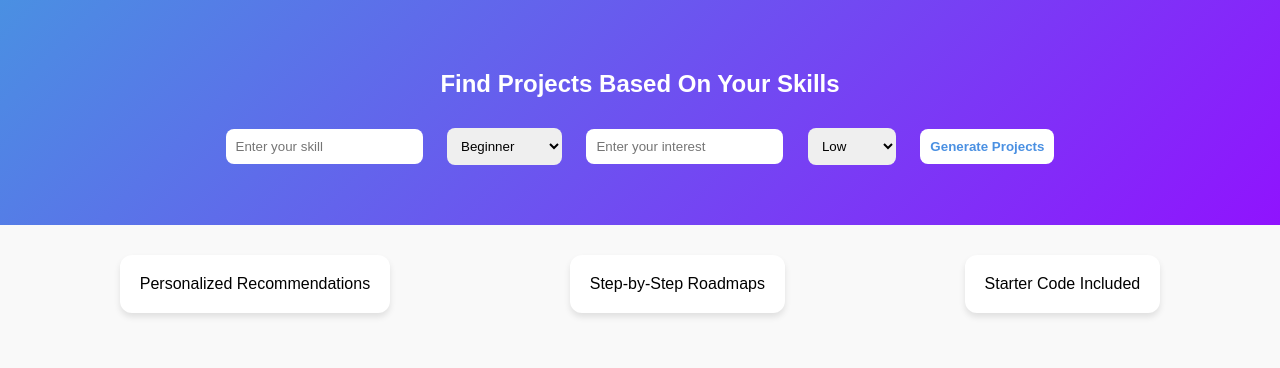
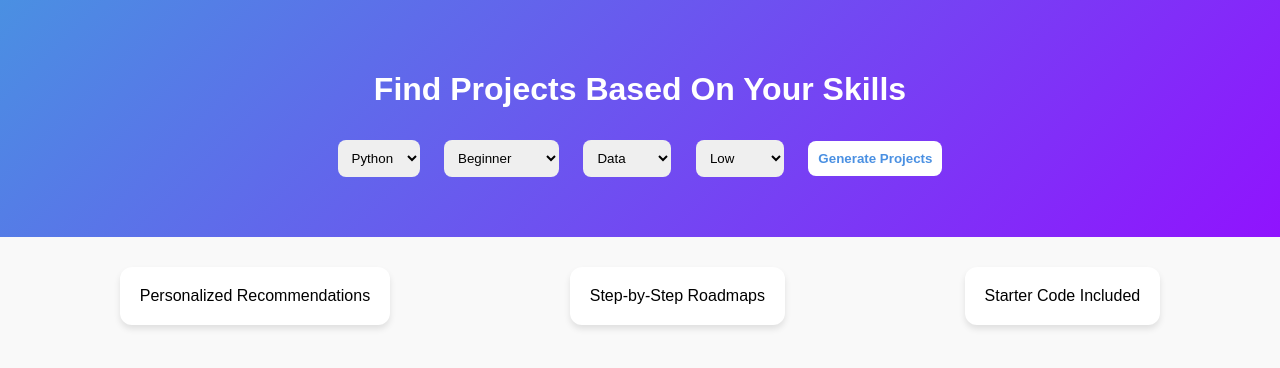
Before and after one commit to CarsenGafford2/DevPath, a Flask app: page / in a window 1280 px wide. Shown: the top 368 px of the page. Run offline with Flask 2, Linux system fonts and the light colour scheme.

Commit message:
Update index.html

```diff
--- a/templates/index.html
+++ b/templates/index.html
@@ -1,44 +1,57 @@
 <!DOCTYPE html>
 <html>
 <head>
-    <title>Skill → Project Recommender</title>
+    <title>DevPath</title>
     <link rel="stylesheet" href="{{ url_for('static', filename='style.css') }}">
 </head>
 <body>
-    <section class="hero">
+
+<div class="hero">
     <h1>Find Projects Based On Your Skills</h1>
+
     <form method="POST">
-            <input type="text" name="skill" placeholder="Enter your skill" required>
+        <select name="skill">
+            <option value="Python">Python</option>
+            <option value="Web">Web</option>
+        </select>
+
         <select name="level">
-                <option>Beginner</option>
-                <option>Intermediate</option>
-                <option>Advanced</option>
+            <option value="Beginner">Beginner</option>
+            <option value="Intermediate">Intermediate</option>
         </select>
-            <input type="text" name="interest" placeholder="Enter your interest" required>
+
+        <select name="interest">
+            <option value="Data">Data</option>
+            <option value="Web">Web</option>
+            <option value="General">General</option>
+        </select>
+
         <select name="time">
-                <option>Low</option>
-                <option>Medium</option>
-                <option>High</option>
+            <option value="Low">Low</option>
+            <option value="Medium">Medium</option>
+            <option value="High">High</option>
         </select>
+
         <button type="submit">Generate Projects</button>
     </form>
-    </section>
+</div>
 
-    <section class="features">
+<div class="features">
     <div class="card">Personalized Recommendations</div>
     <div class="card">Step-by-Step Roadmaps</div>
     <div class="card">Starter Code Included</div>
-    </section>
+</div>
 
-    <section class="output">
-        {% for project in projects %}
+<div class="results">
+    {% for project in recommendations %}
     <div class="project-card">
-            <h2>{{ project.title }}</h2>
+        <h3>{{ project.title }}</h3>
         <p>{{ project.description }}</p>
-            <p>Difficulty: {{ project.level }}</p>
+        <p><strong>Level:</strong> {{ project.level }}</p>
         <button>View Details</button>
     </div>
     {% endfor %}
-    </section>
+</div>
+
 </body>
 </html>
```
Lines whose indentation alone changed are shown as unchanged.
